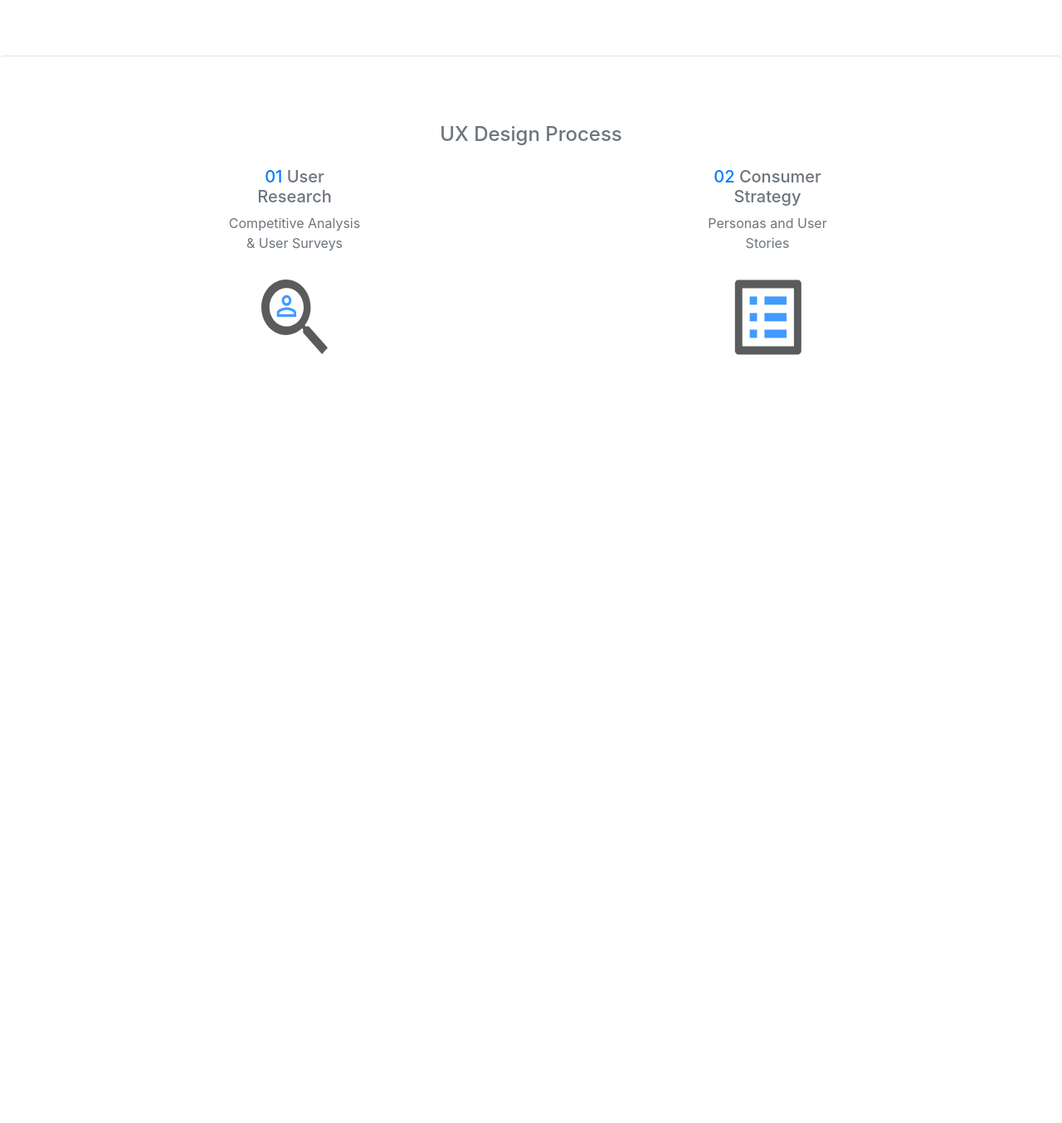
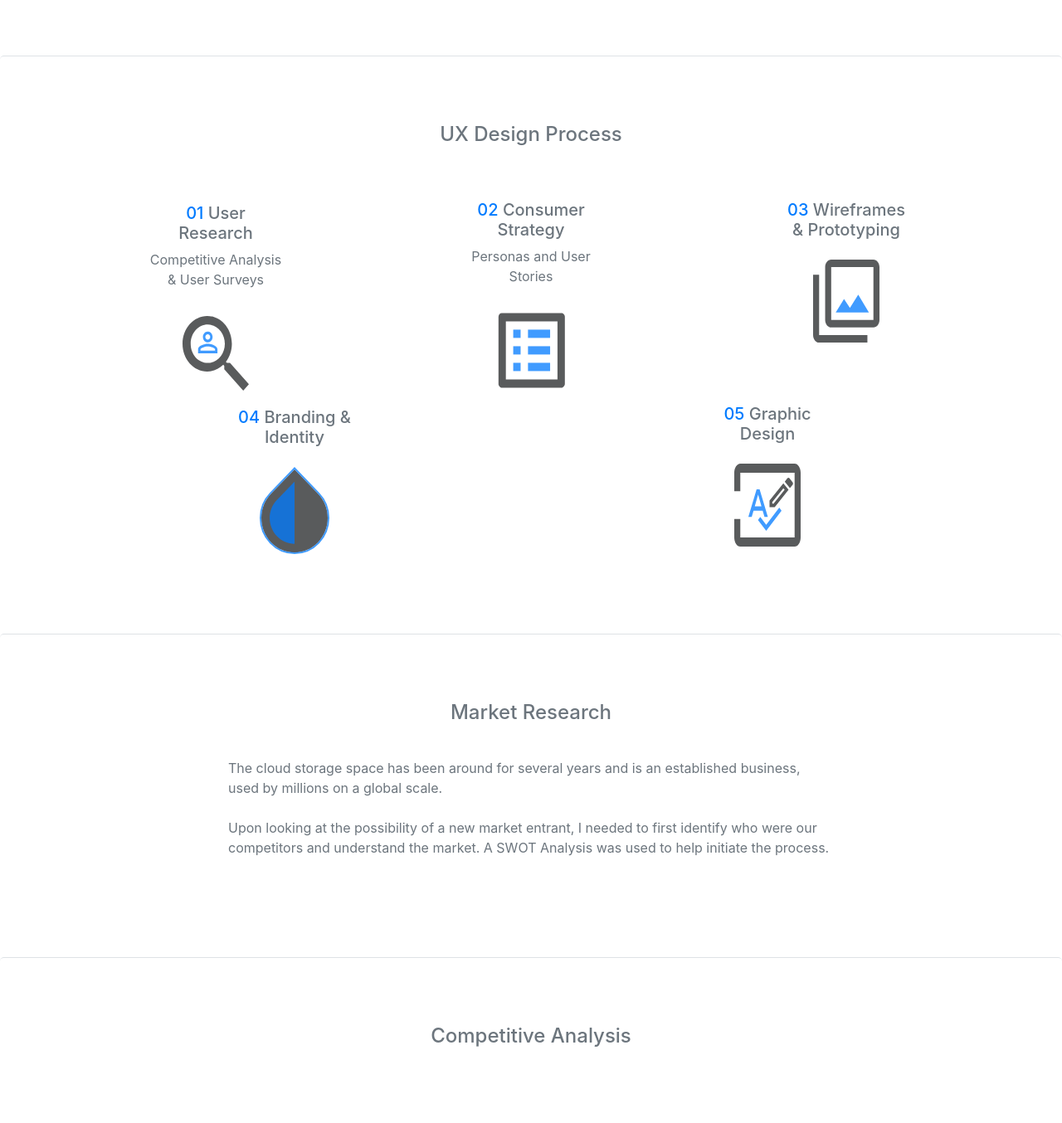
Before and after one commit to fpananganan/Portfolio-Redesign, a website: page archetype.html in a window 1280 px wide. Shown: the part 2498-3852 px from the top of the page at 83% size. Before the commit the page ends 3022 px from the top, so only its background shows below. Drawn offline with nearby package versions, Linux system fonts and the light colour scheme.

Commit message:
Market Research

```diff
--- a/archetype.html
+++ b/archetype.html
@@ -164,15 +164,17 @@
     <section class="jumbotron bg-white border-top box-shadow">
       <div class="pt-2 mb-2"></div>
       <div class="container">
-        <div class="row justify-content-between">
+        <div class="row">
           <div class="col-sm mx-auto">
             <h4 class="text-md-center text-secondary"> UX Design Process </h4>
+            <div class="mb-5"></div>
           </div>
         </div>
 
-        <div class="row justify-content-between">
+        <!-- 1st Row -->
+        <div class="row">
           <div class="col-sm-2 mx-auto">
-            <div class="pt-2 mb-2"></div>
+            <div class="pt-1 mt-2 mb-2"></div>
             <div class="01 User Research">
               <h5 class="text-center text-secondary"> <span class="text-primary"> 01 </span> User Research </h5>
               <p class="text-center text-secondary"> Competitive Analysis & User Surveys </p>
@@ -190,6 +192,65 @@
               <img src="images/consumer-strategy.svg" class="img-fluid img-responsive mx-auto d-block" alt="picture of notepad" />
             </div>
           </div>
+
+          <div class="col-sm-2 mx-auto">
+            <div class="pt-2 mb-2"></div>
+            <div class="03 Wiresframes & Prototyping">
+              <h5 class="text-center text-secondary"> <span class="text-primary"> 03 </span> Wireframes & Prototyping </h5>
+              <div class="pt-2 mb-2"></div>
+              <img src="images/wireframes-prototyping.svg" class="img-fluid img-responsive mx-auto d-block" alt="picture frame" />
+            </div>
+          </div>
+        </div>
+
+        <!-- 2nd Row -->
+        <div class="row">
+          <div class="col-sm-2 mx-auto">
+            <div class="pt-1 mt-2 mb-2"></div>
+            <div class="04 Branding & Identity">
+              <h5 class="text-center text-secondary"> <span class="text-primary"> 04 </span> Branding & Identity </h5>
+              <div class="pt-2 mb-2"></div>
+              <img src="images/branding-identity.svg" class="img-fluid img-responsive mx-auto d-block" alt="tear drop" />
+            </div>
+          </div>
+
+          <div class="col-sm-2 mx-auto">
+            <div class="pt-2 mb-2"></div>
+            <div class="05 Graphic Design">
+              <h5 class="text-center text-secondary"> <span class="text-primary"> 05 </span> Graphic Design </h5>
+              <div class="pt-2 mb-2"></div>
+              <img src="images/graphic-design.svg" class="img-fluid img-responsive mx-auto d-block" alt="graphic design" />
+            </div>
+          </div>
+        </div>
+
+      </div>
+    </section>
+
+    <!-- Section: Market Research -->
+    <section class="jumbotron bg-white border-top box-shadow">
+      <div class="pt-2 mb-2"></div>
+      <div class="container">
+        <div class="row">
+          <div class="col-sm-8 mx-auto">
+            <h4 class="text-md-center text-secondary"> Market Research </h4>
+            <div class="pt-2 mb-2"></div>
+            <p class="p-0 mb-4 mt-4 text-left text-secondary"> The cloud storage space has been around for several years and is an established business, used by millions on a global scale. </p>
+            <p class="p-0 mb-4 mt-4 text-left text-secondary"> Upon looking at the possibility of a new market entrant, I needed to first identify who were our competitors and understand the market. A SWOT Analysis was used to help initiate the process. </p>
+          </div>
+        </div>
+      </div>
+    </section>
+
+    <!-- Section: Competitive Analysis -->
+    <section class="jumbotron bg-white border-top box-shadow">
+      <div class="pt-2 mb-2"></div>
+      <div class="container">
+        <div class="row">
+          <div class="col-sm-8 mx-auto">
+            <h4 class="text-md-center text-secondary"> Competitive Analysis </h4>
+            <div class="pt-2 mb-2"></div>
+          </div>
         </div>
       </div>
     </section>
```
Also changed, not shown: images/branding-identity.svg (added), images/graphic-design.svg (added), images/wireframes-prototyping.svg (added).
